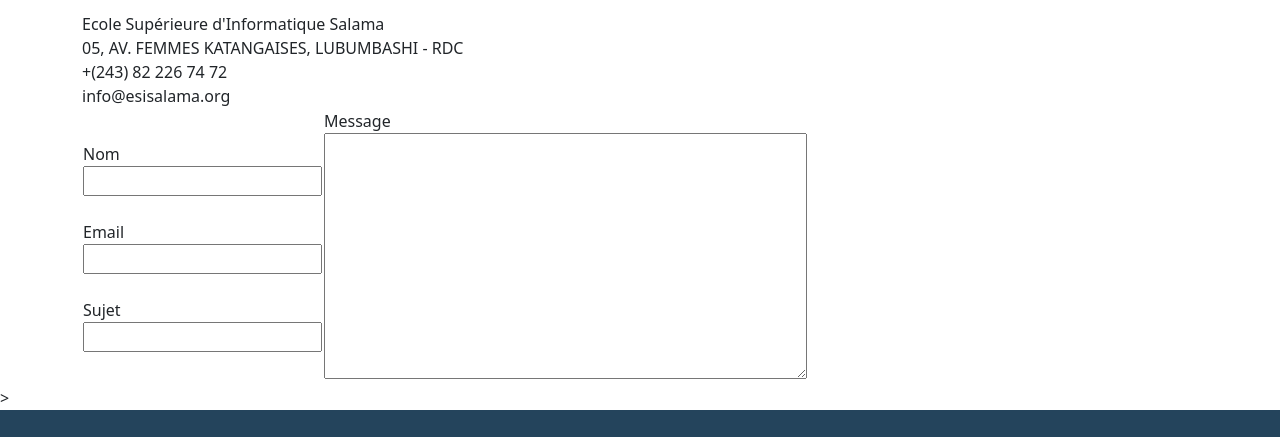
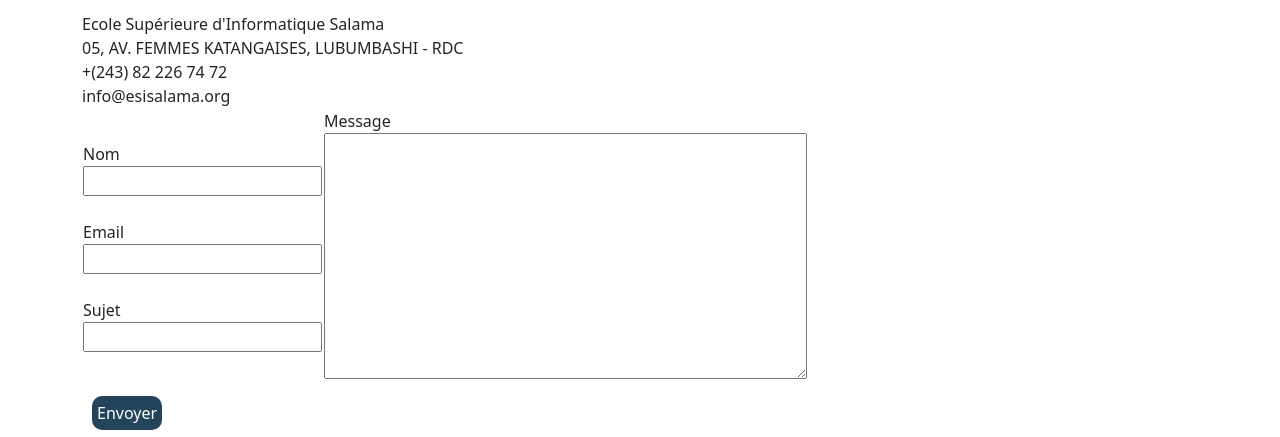
Before and after one commit to AristoteKABELU/Site-E.S.I.S, a plain HTML site: page pages/a-propos/contact.html in a window 1280 px wide. Shown: the part 208-645 px from the top of the page. Drawn offline with nearby package versions, Linux system fonts and the light colour scheme.

Commit message:
btn-contact

```diff
--- a/asset/css/index.css
+++ b/asset/css/index.css
@@ -286,5 +286,14 @@ ul#bibliotheque li{
     padding: 10px;
     background-color:#24445C;
     color: white;
+}
 
+.btn-contact
+{
+    border:none;
+    background-Color:#24445C;
+    color: white;
+    padding: 5px;
+    margin: 10px;
+    border-radius: 10px;
 }
--- a/pages/a-propos/contact.html
+++ b/pages/a-propos/contact.html
@@ -66,9 +66,9 @@
         <h2 class="titre">Contacter l'école</h2>
 
         Ecole Supérieure d'Informatique Salama <br>
-    05, AV. FEMMES KATANGAISES, LUBUMBASHI - RDC <br>
-    +(243) 82 226 74 72 <br>
-    info@esisalama.org <br>
+        05, AV. FEMMES KATANGAISES, LUBUMBASHI - RDC <br>
+        +(243) 82 226 74 72 <br>
+        info@esisalama.org <br>
         </div>
         <table>
             <tr>
@@ -77,9 +77,9 @@
             <br> Sujet <br><input type="search" name="options" id="Sujet"><br>
                 <td>Message <br> <textarea name="" id="" cols="50" rows="10"></textarea></td>
             </tr>
-
         </table>
-    </main>>
+        <input class="btn-contact" type="submit" value="Envoyer">
+    </main>
 <footer >
     <div class="container-fluid">
         <div class="row">
```
